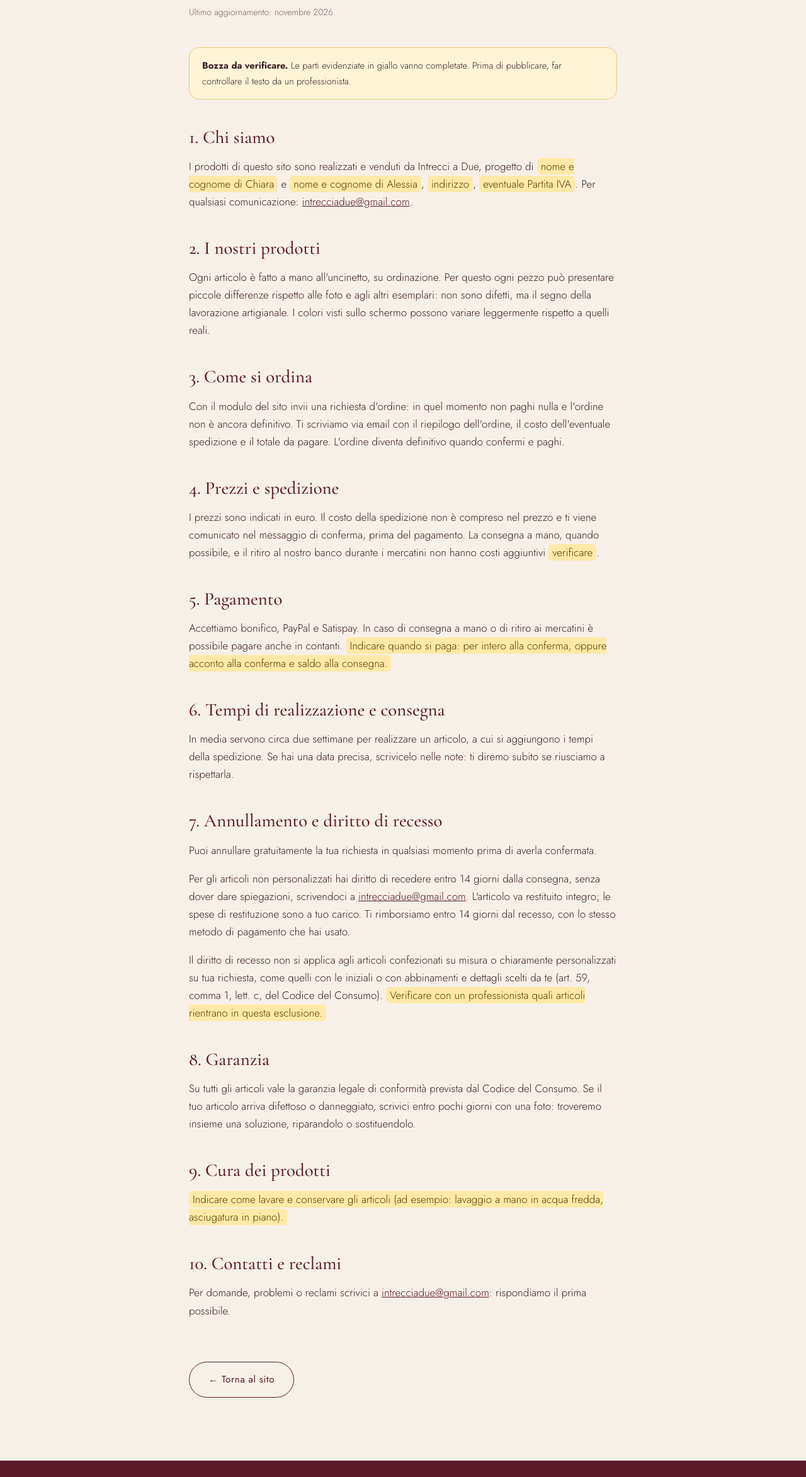
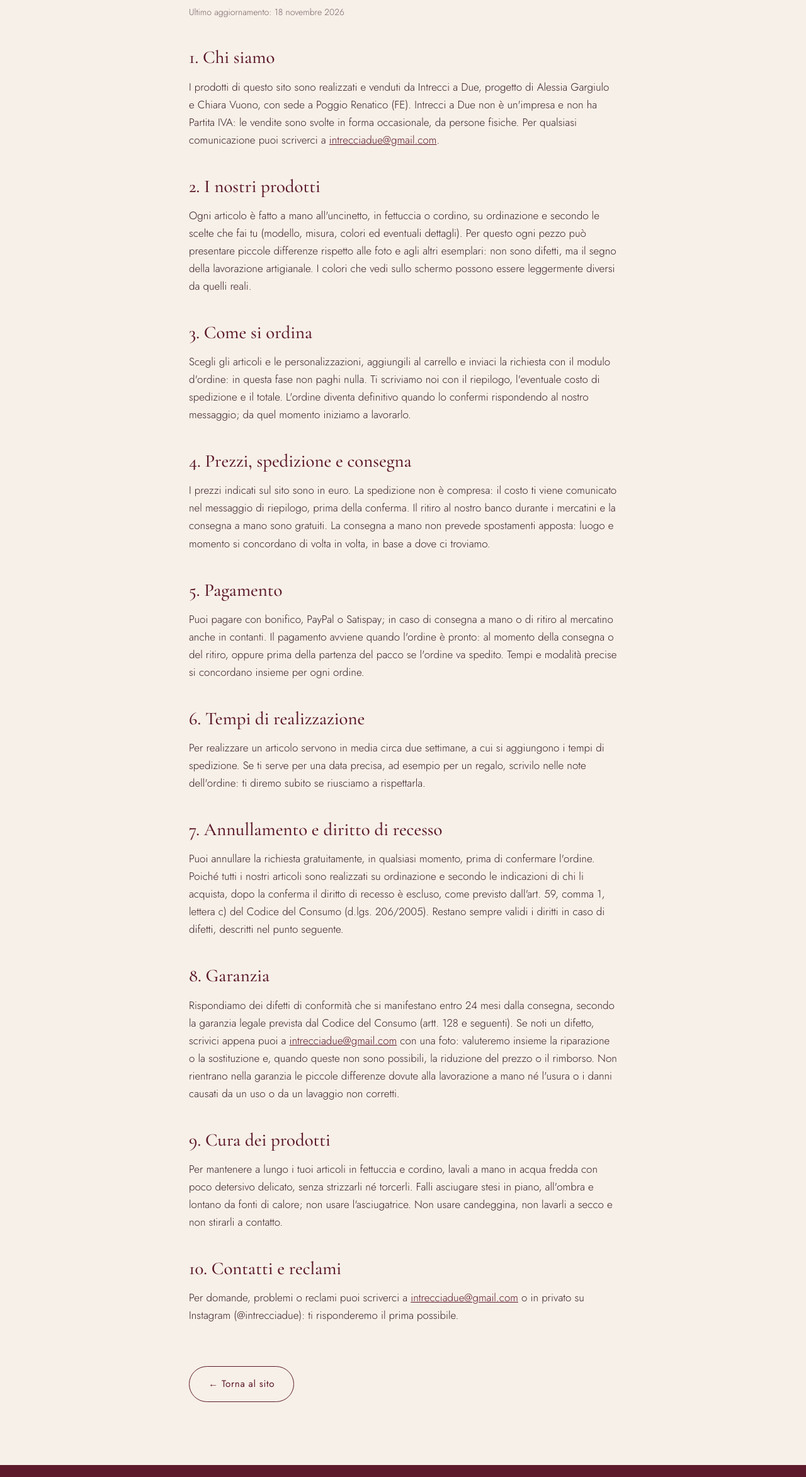
Before and after one commit to intrecciadue-AC/Intrecciadue-sito, a plain HTML site: page condizioni.html in a window 1280 px wide. Shown: the part 215-2560 px from the top of the page at 63% size. Drawn offline with Linux system fonts and the light colour scheme.

Commit message:
Condizioni di vendita e privacy definitive; FAQ allineate
Inseriti titolari, sede, pagamento alla consegna o prima della spedizione,
consegna a mano gratuita da concordare, esclusione del recesso per articoli
su ordinazione, garanzia legale di 24 mesi, istruzioni di cura,
conservazione dei dati per 2 anni e garanzie del trasferimento verso Netlify.

Co-Authored-By: Claude Opus 5.5 <noreply@anthropic.com>
Claude-Session: https://claude.ai/code/session_01PmSv2dFabr76DA9MUvxExa

```diff
--- a/condizioni.html
+++ b/condizioni.html
@@ -18,41 +18,37 @@
   </header>
   <main class="documento">
     <h1>Condizioni di vendita</h1>
-    <p class="aggiornato">Ultimo aggiornamento: novembre 2026</p>
-    <!-- BOZZA: togliere questo riquadro e le parti evidenziate in giallo dopo averle completate e verificate -->
-    <p class="avviso-bozza"><strong>Bozza da verificare.</strong> Le parti evidenziate in giallo vanno completate. Prima di pubblicare, far controllare il testo da un professionista.</p>
+    <p class="aggiornato">Ultimo aggiornamento: 18 novembre 2026</p>
 
     <h2>1. Chi siamo</h2>
-    <p>I prodotti di questo sito sono realizzati e venduti da Intrecci a Due, progetto di <mark class="da-completare">nome e cognome di Chiara</mark> e <mark class="da-completare">nome e cognome di Alessia</mark>, <mark class="da-completare">indirizzo</mark>, <mark class="da-completare">eventuale Partita IVA</mark>. Per qualsiasi comunicazione: <a href="mailto:intrecciadue@gmail.com">intrecciadue@gmail.com</a>.</p>
+    <p>I prodotti di questo sito sono realizzati e venduti da Intrecci a Due, progetto di Alessia Gargiulo e Chiara Vuono, con sede a Poggio Renatico (FE). Intrecci a Due non è un'impresa e non ha Partita IVA: le vendite sono svolte in forma occasionale, da persone fisiche. Per qualsiasi comunicazione puoi scriverci a <a href="mailto:intrecciadue@gmail.com">intrecciadue@gmail.com</a>.</p>
 
     <h2>2. I nostri prodotti</h2>
-    <p>Ogni articolo è fatto a mano all'uncinetto, su ordinazione. Per questo ogni pezzo può presentare piccole differenze rispetto alle foto e agli altri esemplari: non sono difetti, ma il segno della lavorazione artigianale. I colori visti sullo schermo possono variare leggermente rispetto a quelli reali.</p>
+    <p>Ogni articolo è fatto a mano all'uncinetto, in fettuccia o cordino, su ordinazione e secondo le scelte che fai tu (modello, misura, colori ed eventuali dettagli). Per questo ogni pezzo può presentare piccole differenze rispetto alle foto e agli altri esemplari: non sono difetti, ma il segno della lavorazione artigianale. I colori che vedi sullo schermo possono essere leggermente diversi da quelli reali.</p>
 
     <h2>3. Come si ordina</h2>
-    <p>Con il modulo del sito invii una richiesta d'ordine: in quel momento non paghi nulla e l'ordine non è ancora definitivo. Ti scriviamo via email con il riepilogo dell'ordine, il costo dell'eventuale spedizione e il totale da pagare. L'ordine diventa definitivo quando confermi e paghi.</p>
+    <p>Scegli gli articoli e le personalizzazioni, aggiungili al carrello e inviaci la richiesta con il modulo d'ordine: in questa fase non paghi nulla. Ti scriviamo noi con il riepilogo, l'eventuale costo di spedizione e il totale. L'ordine diventa definitivo quando lo confermi rispondendo al nostro messaggio; da quel momento iniziamo a lavorarlo.</p>
 
-    <h2>4. Prezzi e spedizione</h2>
-    <p>I prezzi sono indicati in euro. Il costo della spedizione non è compreso nel prezzo e ti viene comunicato nel messaggio di conferma, prima del pagamento. La consegna a mano, quando possibile, e il ritiro al nostro banco durante i mercatini non hanno costi aggiuntivi <mark class="da-completare">verificare</mark>.</p>
+    <h2>4. Prezzi, spedizione e consegna</h2>
+    <p>I prezzi indicati sul sito sono in euro. La spedizione non è compresa: il costo ti viene comunicato nel messaggio di riepilogo, prima della conferma. Il ritiro al nostro banco durante i mercatini e la consegna a mano sono gratuiti. La consegna a mano non prevede spostamenti apposta: luogo e momento si concordano di volta in volta, in base a dove ci troviamo.</p>
 
     <h2>5. Pagamento</h2>
-    <p>Accettiamo bonifico, PayPal e Satispay. In caso di consegna a mano o di ritiro ai mercatini è possibile pagare anche in contanti. <mark class="da-completare">Indicare quando si paga: per intero alla conferma, oppure acconto alla conferma e saldo alla consegna.</mark></p>
+    <p>Puoi pagare con bonifico, PayPal o Satispay; in caso di consegna a mano o di ritiro al mercatino anche in contanti. Il pagamento avviene quando l'ordine è pronto: al momento della consegna o del ritiro, oppure prima della partenza del pacco se l'ordine va spedito. Tempi e modalità precise si concordano insieme per ogni ordine.</p>
 
-    <h2>6. Tempi di realizzazione e consegna</h2>
-    <p>In media servono circa due settimane per realizzare un articolo, a cui si aggiungono i tempi della spedizione. Se hai una data precisa, scrivicelo nelle note: ti diremo subito se riusciamo a rispettarla.</p>
+    <h2>6. Tempi di realizzazione</h2>
+    <p>Per realizzare un articolo servono in media circa due settimane, a cui si aggiungono i tempi di spedizione. Se ti serve per una data precisa, ad esempio per un regalo, scrivilo nelle note dell'ordine: ti diremo subito se riusciamo a rispettarla.</p>
 
     <h2>7. Annullamento e diritto di recesso</h2>
-    <p>Puoi annullare gratuitamente la tua richiesta in qualsiasi momento prima di averla confermata.</p>
-    <p>Per gli articoli non personalizzati hai diritto di recedere entro 14 giorni dalla consegna, senza dover dare spiegazioni, scrivendoci a <a href="mailto:intrecciadue@gmail.com">intrecciadue@gmail.com</a>. L'articolo va restituito integro; le spese di restituzione sono a tuo carico. Ti rimborsiamo entro 14 giorni dal recesso, con lo stesso metodo di pagamento che hai usato.</p>
-    <p>Il diritto di recesso non si applica agli articoli confezionati su misura o chiaramente personalizzati su tua richiesta, come quelli con le iniziali o con abbinamenti e dettagli scelti da te (art. 59, comma 1, lett. c, del Codice del Consumo). <mark class="da-completare">Verificare con un professionista quali articoli rientrano in questa esclusione.</mark></p>
+    <p>Puoi annullare la richiesta gratuitamente, in qualsiasi momento, prima di confermare l'ordine. Poiché tutti i nostri articoli sono realizzati su ordinazione e secondo le indicazioni di chi li acquista, dopo la conferma il diritto di recesso è escluso, come previsto dall'art. 59, comma 1, lettera c) del Codice del Consumo (d.lgs. 206/2005). Restano sempre validi i diritti in caso di difetti, descritti nel punto seguente.</p>
 
     <h2>8. Garanzia</h2>
-    <p>Su tutti gli articoli vale la garanzia legale di conformità prevista dal Codice del Consumo. Se il tuo articolo arriva difettoso o danneggiato, scrivici entro pochi giorni con una foto: troveremo insieme una soluzione, riparandolo o sostituendolo.</p>
+    <p>Rispondiamo dei difetti di conformità che si manifestano entro 24 mesi dalla consegna, secondo la garanzia legale prevista dal Codice del Consumo (artt. 128 e seguenti). Se noti un difetto, scrivici appena puoi a <a href="mailto:intrecciadue@gmail.com">intrecciadue@gmail.com</a> con una foto: valuteremo insieme la riparazione o la sostituzione e, quando queste non sono possibili, la riduzione del prezzo o il rimborso. Non rientrano nella garanzia le piccole differenze dovute alla lavorazione a mano né l'usura o i danni causati da un uso o da un lavaggio non corretti.</p>
 
     <h2>9. Cura dei prodotti</h2>
-    <p><mark class="da-completare">Indicare come lavare e conservare gli articoli (ad esempio: lavaggio a mano in acqua fredda, asciugatura in piano).</mark></p>
+    <p>Per mantenere a lungo i tuoi articoli in fettuccia e cordino, lavali a mano in acqua fredda con poco detersivo delicato, senza strizzarli né torcerli. Falli asciugare stesi in piano, all'ombra e lontano da fonti di calore; non usare l'asciugatrice. Non usare candeggina, non lavarli a secco e non stirarli a contatto.</p>
 
     <h2>10. Contatti e reclami</h2>
-    <p>Per domande, problemi o reclami scrivici a <a href="mailto:intrecciadue@gmail.com">intrecciadue@gmail.com</a>: rispondiamo il prima possibile.</p>
+    <p>Per domande, problemi o reclami puoi scriverci a <a href="mailto:intrecciadue@gmail.com">intrecciadue@gmail.com</a> o in privato su Instagram (@intrecciadue): ti risponderemo il prima possibile.</p>
 
     <a href="index.html" class="bottone bottone-chiaro torna">← Torna al sito</a>
   </main>
```
Also changed, not shown: index.html (+3 -3 lines), privacy.html (+8 -20 lines).
